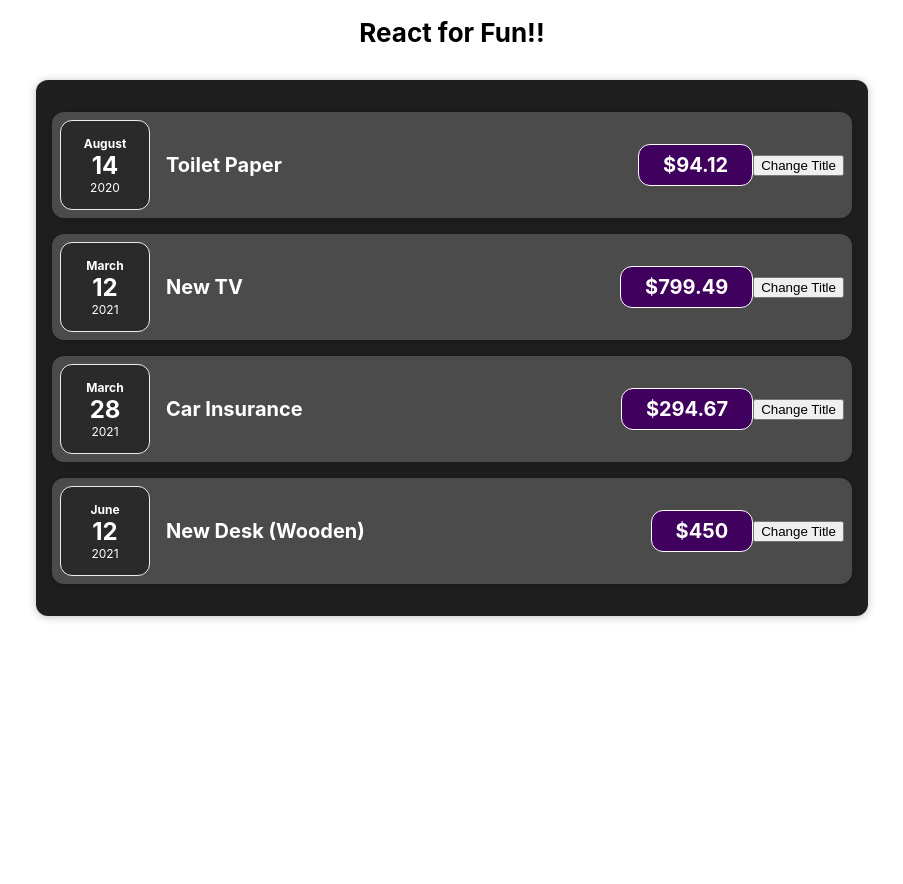
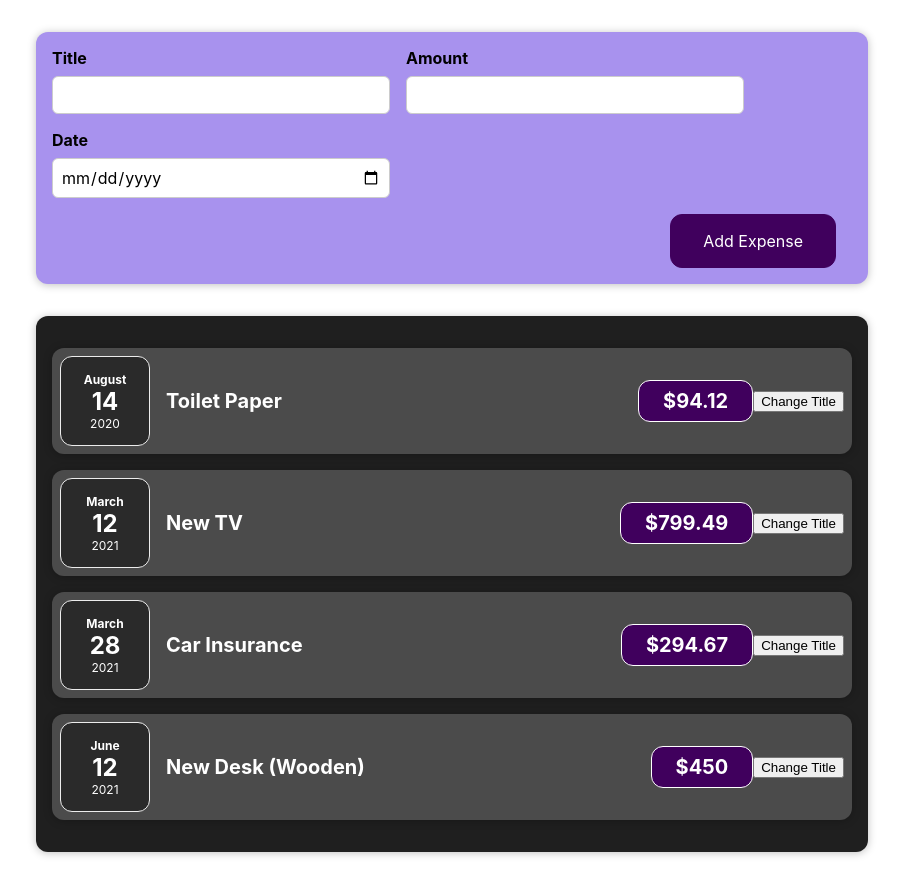
Before and after one commit to JaeWoogie/react-project, a React (Create React App) app: page / in a window 1280 px wide. Shown: the whole page, without its empty margins (188-1091 px from the left). Before the commit the page ends 800 px from the top, so only its background shows below. Built offline with nearby package versions, Linux system fonts and the light colour scheme.

Commit message:
React for fun

```diff
--- a/src/App.js
+++ b/src/App.js
@@ -2,6 +2,7 @@
 import './App.css';
 import ExpenseItem from './components/ExpenseItem';
 import Expenses from './components/Expenses';
+import NewExpense from './components/NewExpense';
 
 function App() {
   const expenses = [
@@ -26,13 +27,13 @@
     },
   ];
 
+  const addExpenseHandler = expense => {
+
+  }
+
   return (
     <div>
-      <h1 className='App-header'>React for Fun!!</h1>
-      {/* <ExpenseItem title={expenses[0].title} amount={expenses[0].amount} date={expenses[0].date} />
-      <ExpenseItem title={expenses[1].title} amount={expenses[1].amount} date={expenses[1].date} />
-      <ExpenseItem title={expenses[2].title} amount={expenses[2].amount} date={expenses[2].date} />
-      <ExpenseItem title={expenses[3].title} amount={expenses[3].amount} date={expenses[3].date} /> */}
+      <NewExpense onAddExpense={addExpenseHandler}/>
       <Expenses items={expenses}/>
     </div>
   );
--- /dev/null
+++ b/src/components/ExpenseForm.css
@@ -0,0 +1,26 @@
+.new-expense__controls {
+    display: flex;
+    flex-wrap: wrap;
+    gap: 1rem;
+    margin-bottom: 1rem;
+    text-align: left;
+}
+
+.new-expense__control label {
+    font-weight: bold;
+    margin-bottom: 0.5rem;
+    display: block;
+}
+
+.new-expense__control input {
+    font: inherit;
+    padding: 0.5rem;
+    border-radius: 6px;
+    border: 1px solid #ccc;
+    width: 20rem;
+    max-width: 100%;
+}
+
+.new-expense__actions {
+    text-align: right;
+}
--- /dev/null
+++ b/src/components/ExpenseForm.js
@@ -0,0 +1,58 @@
+import React, { useState } from 'react';
+import './ExpenseForm.css';
+
+const ExpenseForm = (props) => {
+    const [enteredTitle, setEnteredTitle] = useState('');
+    const [enteredAmount, setenteredAmount] = useState('');
+    const [enteredDate, setenteredDate] = useState('');
+
+
+    const titleChangeHandler = (event) => {
+        setEnteredTitle(event.target.value);
+    }
+
+    const amountChangeHandler = (event) => {
+        setenteredAmount(event.target.value);
+    }
+
+    const dateChangeHandler = (event) => {
+        setenteredDate(event.target.value);
+    }
+
+    const submitHandler = (event) => {
+        event.preventDefault();
+
+        const expenseData = {
+            title: enteredTitle,
+            amount: enteredAmount,
+            date: new Date(enteredDate)
+        }
+
+        props.onSaveExpenseData(expenseData);
+        setEnteredTitle('');
+        setenteredAmount('');
+        setenteredDate('');
+    }
+
+    return <form onSubmit={submitHandler}>
+        <div className='new-expense__controls'>
+            <div className='new-expense__control'>
+                <label>Title</label>
+                <input type='text' value={enteredTitle} onChange={titleChangeHandler}/>
+            </div>
+            <div className='new-expense__control'>
+                <label>Amount</label>
+                <input type='number' min="0.01" step="0.01" value={enteredAmount} onChange={amountChangeHandler}/>
+            </div>
+            <div className='new-expense__control'>
+                <label>Date</label>
+                <input type='date' min="2019-01-01" max="2022-12-31" value={enteredDate} onChange={dateChangeHandler}/>
+            </div>
+        </div>
+        <div className='new-expense__actions'>
+            <button type='submit'>Add Expense</button>
+        </div>
+    </form>
+}
+
+export default ExpenseForm;
--- /dev/null
+++ b/src/components/NewExpense.css
@@ -0,0 +1,38 @@
+.new-expense {
+    background-color: #a892ee;
+    padding: 1rem;
+    margin: 2rem auto;
+    width: 50rem;
+    max-width: 95%;
+    border-radius: 12px;
+    text-align: center;
+    box-shadow: 0 1px 8px rgba(0, 0, 0, 0.25);
+}
+
+.new-expense button {
+    font: inherit;
+    cursor: pointer;
+    padding: 1rem 2rem;
+    border: 1px solid #40005d;
+    background-color: #40005d;
+    color: white;
+    border-radius: 12px;
+    margin-right: 1rem;
+}
+
+.new-expense button:hover,
+.new-expense button:active {
+    background-color: #510674;
+    border-color: #510674;
+}
+
+.new-expense button.alternative {
+    color: #220131;
+    border-color: transparent;
+    background-color: transparent;
+}
+
+.new-expense button.alternative:hover,
+.new-expense button.alternative:active {
+    background-color: #ddb3f8;
+}
--- /dev/null
+++ b/src/components/NewExpense.js
@@ -0,0 +1,19 @@
+import React from 'react';
+import './NewExpense.css';
+import ExpenseForm from './ExpenseForm';
+
+const NewExpense = (props) => {
+    const saveExpenseDataHandler = (enteredExpenseData) => {
+        const expenseData = {
+            ...enteredExpenseData,
+            id: Math.random().toString()
+        }
+        props.onAddExpense(expenseData);
+    }
+
+    return <div className="new-expense">
+        <ExpenseForm onSaveExpenseData={saveExpenseDataHandler}/>
+    </div>
+}
+
+export default NewExpense;
```
